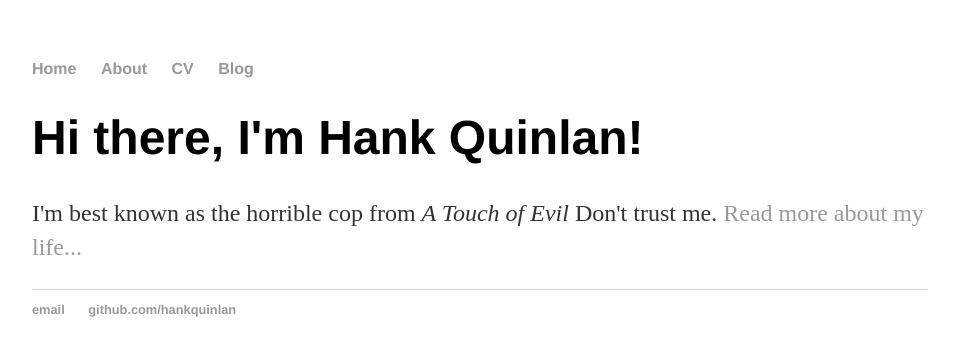
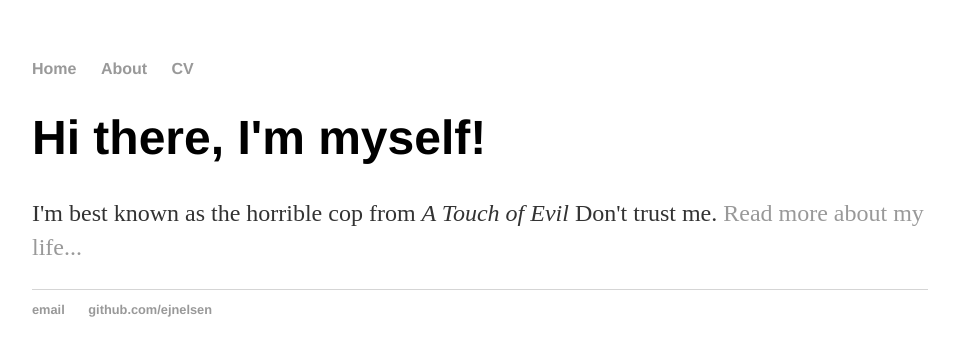
Before and after one commit to ejnelsen/ejnelsen.github.io, a Jekyll site: the page built from index.html, in a window 1280 px wide. Shown: the top 356 px of the page, without its empty margins (160-1115 px from the left). Built offline with Jekyll 4.4.1, drawn with Linux system fonts in a browser that asks for light colours.

Commit message:
Update index.html

```diff
--- a/index.html
+++ b/index.html
@@ -1,30 +1,8 @@
-<!DOCTYPE html>
-<html>
-	<head>
-		<title>Hank Quinlan, Horrible Cop</title>
-		<!-- link to main stylesheet -->
-		<link rel="stylesheet" type="text/css" href="/css/main.css">
-	</head>
-	<body>
-		<nav>
-    		<ul>
-        		<li><a href="/">Home</a></li>
-	        	<li><a href="/about">About</a></li>
-        		<li><a href="/cv">CV</a></li>
-        		<li><a href="/blog">Blog</a></li>
-    		</ul>
-		</nav>
-		<div class="container">
-    		<div class="blurb">
-        		<h1>Hi there, I'm Hank Quinlan!</h1>
-				<p>I'm best known as the horrible cop from <em>A Touch of Evil</em> Don't trust me. <a href="/about">Read more about my life...</a></p>
-    		</div><!-- /.blurb -->
-		</div><!-- /.container -->
-		<footer>
-    		<ul>
-        		<li><a href="mailto:hankquinlanhub@gmail.com">email</a></li>
-        		<li><a href="https://github.com/hankquinlan">github.com/hankquinlan</a></li>
-			</ul>
-		</footer>
-	</body>
-</html>
+---
+layout: default
+title: Erika Nelsen
+---
+<div class="blurb">
+	<h1>Hi there, I'm myself!</h1>
+	<p>I'm best known as the horrible cop from <em>A Touch of Evil</em> Don't trust me. <a href="/about">Read more about my life...</a></p>
+</div><!-- /.blurb -->
```
